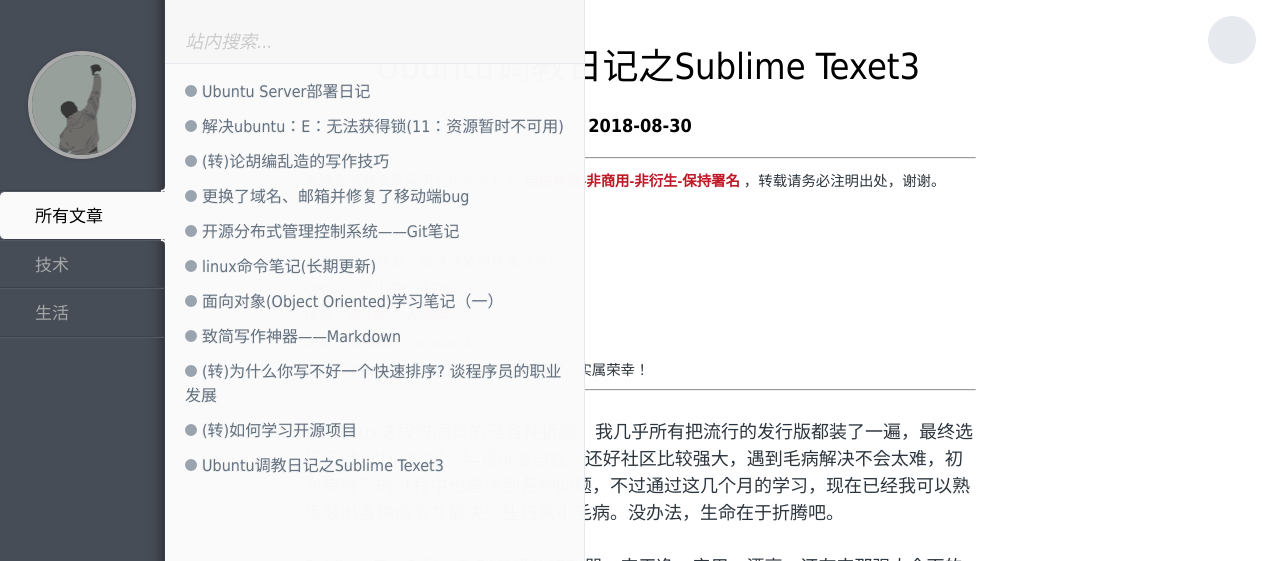
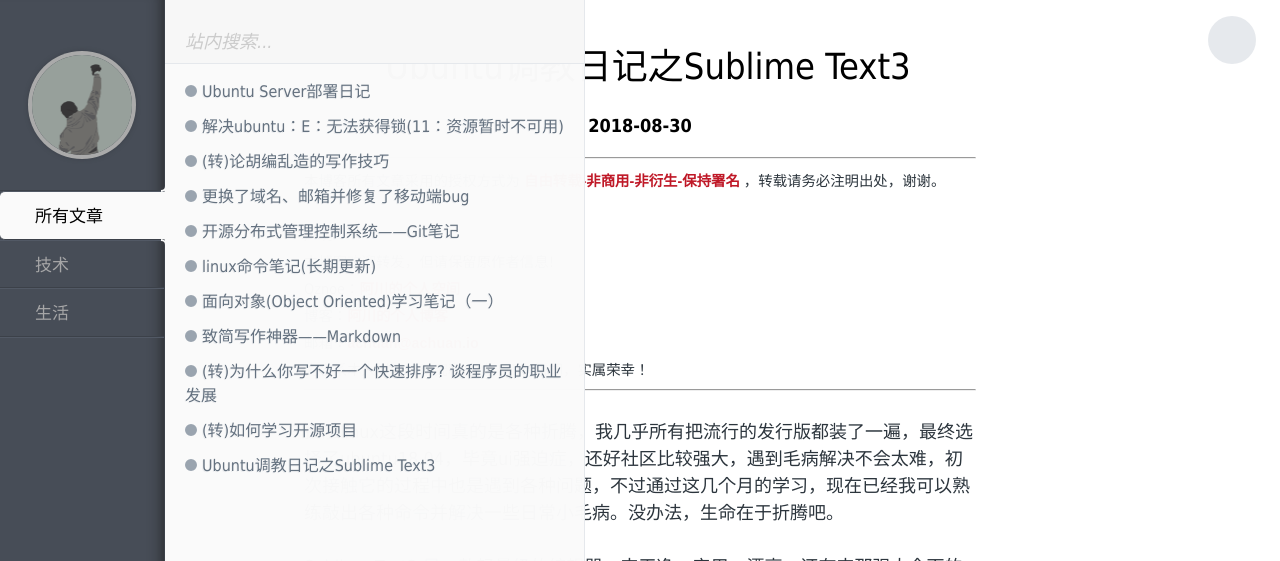
Before and after one commit to achuanya/achuanya.github.io, a Jekyll site: the page built from _posts/技术/2018-08-30-Ubuntu-set-up-sublime.md, in a window 1280 px wide. Shown: the top 561 px of the page. Built offline with Jekyll 4.4.1, drawn with Linux system fonts in a browser that asks for light colours; some web fonts are replaced; comment, search, counter and statistics services are not loaded.

Commit message:
修改了标题

```diff
--- a/_posts/技术/2018-08-30-Ubuntu-set-up-sublime.md
+++ b/_posts/技术/2018-08-30-Ubuntu-set-up-sublime.md
@@ -1,7 +1,7 @@
 ---
 layout: post
-title: Ubuntu调教日记之Sublime Texet3
-description: Ubuntu18.04下安装 Sublime Texet3 并解决它的一些“疑难杂症”
+title: Ubuntu调教日记之Sublime Text3
+description: Ubuntu18.04下安装 Sublime Text3 并解决它的一些“疑难杂症”
 category: 技术
 ---
 
```
